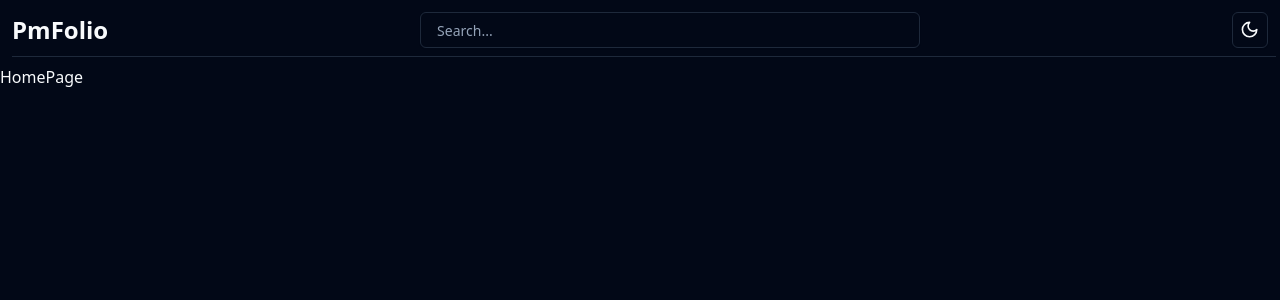
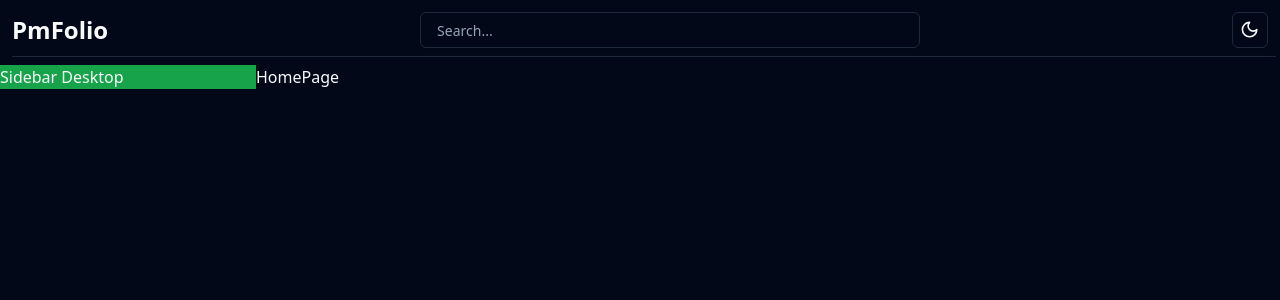
Before and after one commit to harshpathakzz/PMfolio, a React (Vite) app in the folder client/: page / in a window 1280 px wide. Shown: the top 300 px of the page. Built offline with nearby package versions, Linux system fonts and the light colour scheme.

Commit message:
added Sidebar-desktop

```diff
--- a/client/src/App.jsx
+++ b/client/src/App.jsx
@@ -14,7 +14,18 @@ import Header from "./components/component/Header";
 const App = () => {
   return (
     <div>
+      <div>
         <Header />
+      </div>
+      <div className="flex">
+        {/* Render Sidebar only on desktop */}
+        {window.innerWidth >= 640 && (
+          <div className="hidden sm:block w-1/5 bg-green-600">
+            Sidebar Desktop
+          </div>
+        )}
+
+        <div>
           <Routes>
             <Route path="/" element={<HomePage />} />
             <Route path="/login" element={<LoginPage />} />
@@ -24,6 +35,8 @@ const App = () => {
             <Route path="*" element={<div>404</div>} />
           </Routes>
         </div>
+      </div>
+    </div>
   );
 };
 
--- a/client/src/components/component/Header.jsx
+++ b/client/src/components/component/Header.jsx
@@ -1,7 +1,6 @@
 import Searchbar from "./Searchbar";
 import Sidebar from "./Sidebar";
 import { Separator } from "@/components/ui/separator";
-
 import { ModeToggle } from "../mode-toggle";
 
 const Header = () => {
@@ -11,12 +10,12 @@ const Header = () => {
         <div className="sm:hidden font-bold text-xl">
           <Sidebar />
         </div>
-        <div className="sm:block hidden font-bold text-2xl ">PmFolio</div>
+        <div className="sm:block hidden font-bold text-2xl">PmFolio</div>
 
         <Searchbar />
         <ModeToggle className />
       </div>
-      <Separator className=" m-1 w-full" />
+      <Separator className="m-1 w-full" />
     </div>
   );
 };
```
Lines whose indentation alone changed are shown as unchanged.
